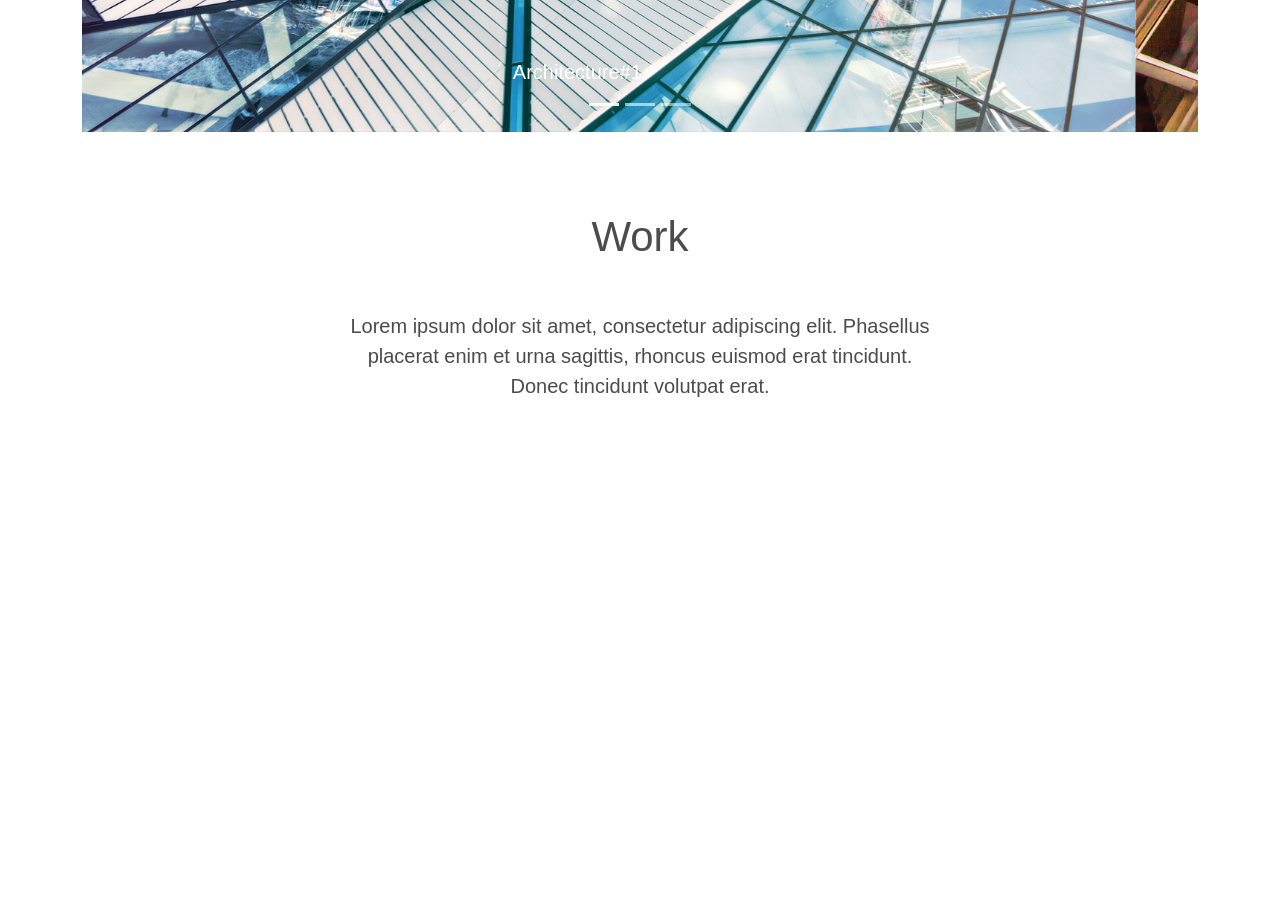
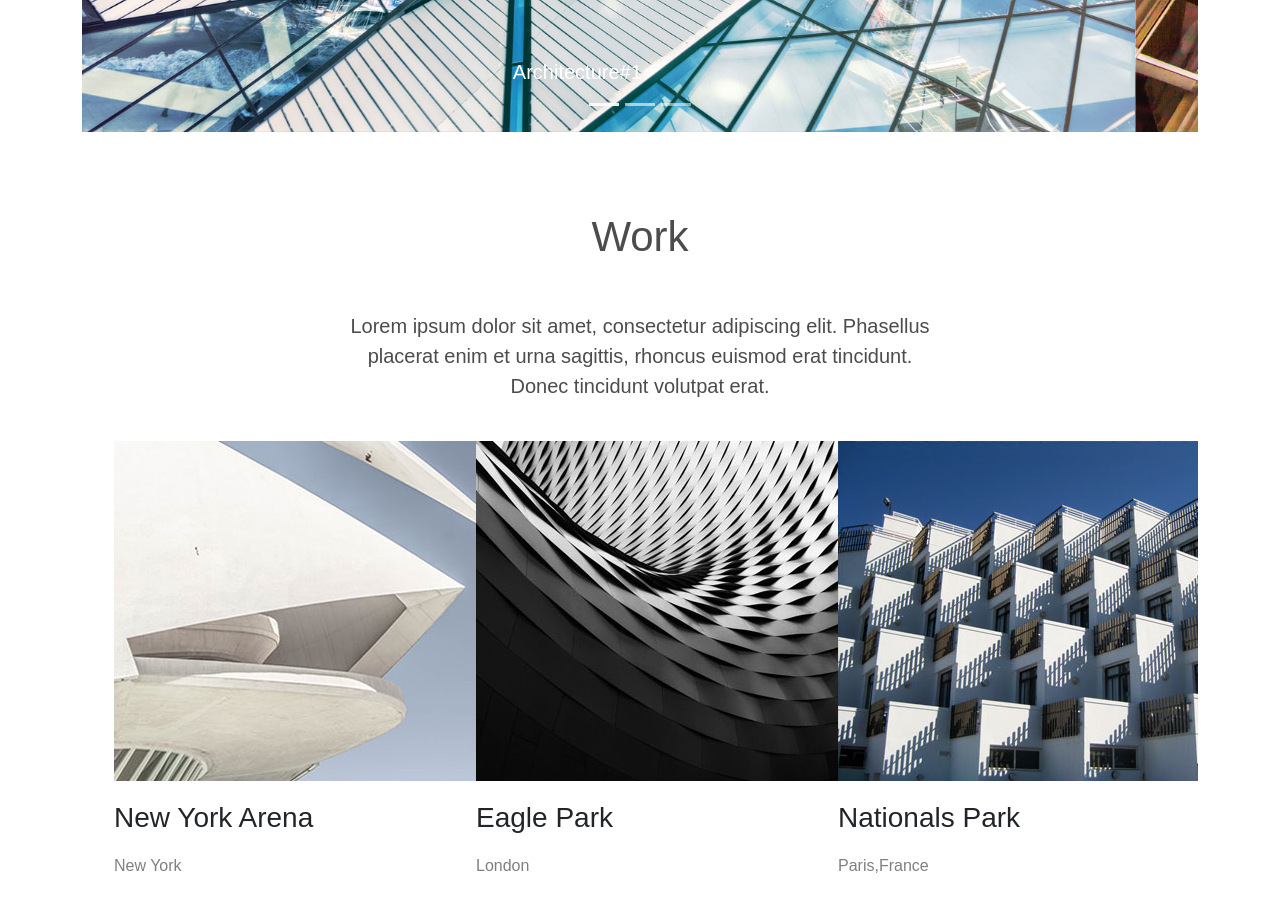
Before and after one commit to farruxaliyev299/berylliumTask, a plain HTML site: page index.html in a window 1280 px wide. Shown: the part 620-1530 px from the top of the page. Before the commit the page ends 1061 px from the top, so only its background shows below. Drawn offline with nearby package versions, Linux system fonts and the light colour scheme.

Commit message:
update 8

```diff
--- a/assets/sass/pages/Home/_home.scss
+++ b/assets/sass/pages/Home/_home.scss
@@ -41,6 +41,17 @@
     }
 }
 
+.work-carousel{
+    li{
+        h3{
+            margin: 20px 0px;
+        }
+        p{
+            color: grey;
+        }
+    }
+}
+
 @media  screen and (max-width: 1200px) {
     .work-header-description{
         p{
--- a/index.html
+++ b/index.html
@@ -10,6 +10,7 @@
       integrity="sha384-1BmE4kWBq78iYhFldvKuhfTAU6auU8tT94WrHftjDbrCEXSU1oBoqyl2QvZ6jIW3"
       crossorigin="anonymous"
     />
+    <link rel="stylesheet" href="https://cdnjs.cloudflare.com/ajax/libs/slick-carousel/1.8.1/slick.css">
     <link rel="stylesheet" href="./assets/css/main.css" />
     <script
       src="https://cdn.jsdelivr.net/npm/bootstrap@5.1.3/dist/js/bootstrap.bundle.min.js"
@@ -147,7 +148,8 @@
             <!-- Slider section end -->
 
             <!-- Work section start -->
-            <section id="work" class="d-flex justify-content-center">
+            <section id="work">
+                <div class="d-flex justify-content-center">
                     <div class="work-header d-inline-block">
                         <div class="work-header d-flex justify-content-center">
                             <h2 class="d-inline">Work</h2>
@@ -158,32 +160,43 @@
                             </p>
                         </div>
                     </div>
+                </div>
+
+            <!-- Work Carousel start -->
+            <ul class="work-carousel">
+                <li>
+                    <img src="./assets/images/workSlider/img_1.jpg" alt="">
+                    <h3>New York Arena</h3>
+                    <p>New York</p>
+                </li>
+                <li>
+                    <img src="./assets/images/workSlider/img_2.jpg" alt="">
+                    <h3>Eagle Park</h3>
+                    <p>London</p>
+                </li>
+                <li>
+                    <img src="./assets/images/workSlider/img_3.jpg" alt="">
+                    <h3>Nationals Park</h3>
+                    <p>Paris,France</p>
+                </li>
+            </ul>
+            <!-- Work Carousel end -->
             </section>
             <!-- Work section end -->
-
-            <!-- Work Carousel start -->
-
-            <!-- Work Carousel end -->
         </div>
     </main>
     <!-- Main End -->
+    <script
+    src="https://code.jquery.com/jquery-3.6.0.js"
+    integrity="sha256-H+K7U5CnXl1h5ywQfKtSj8PCmoN9aaq30gDh27Xc0jk="
+    crossorigin="anonymous"></script>
+    <script src="https://cdnjs.cloudflare.com/ajax/libs/slick-carousel/1.8.1/slick.min.js"></script>
 
-    <script src="https://cdnjs.cloudflare.com/ajax/libs/jquery/3.6.0/jquery.min.js" integrity="sha512-894YE6QWD5I59HgZOGReFYm4dnWc1Qt5NtvYSaNcOP+u1T9qYdvdihz0PPSiiqn/+/3e7Jo4EaG7TubfWGUrMQ==" crossorigin="anonymous" referrerpolicy="no-referrer"></script>
-    <script src="https://cdnjs.cloudflare.com/ajax/libs/jquery-migrate/3.4.0/jquery-migrate.min.js" integrity="sha512-QDsjSX1mStBIAnNXx31dyvw4wVdHjonOwrkaIhpiIlzqGUCdsI62MwQtHpJF+Npy2SmSlGSROoNWQCOFpqbsOg==" crossorigin="anonymous" referrerpolicy="no-referrer"></script>
-    <script type="text/javascript" src="slick/slick.min.js"></script>
-
-    <script type="text/javascript">
-        $(document).ready(function(){
-            $('.your-class').slick({
-                setting-name: setting-value
-            });
-        });
-
-       $('.autoplay').slick({
+    <script>
+        $('.work-carousel').slick({
+            infinite: true,
             slidesToShow: 3,
-            slidesToScroll: 1,
-            autoplay: true,
-            autoplaySpeed: 2000,
+            slidesToScroll: 3
         });
     </script>
   </body>
```
Also changed, not shown: assets/css/main.css, 1 other file. Lines whose indentation alone changed are shown as unchanged.
